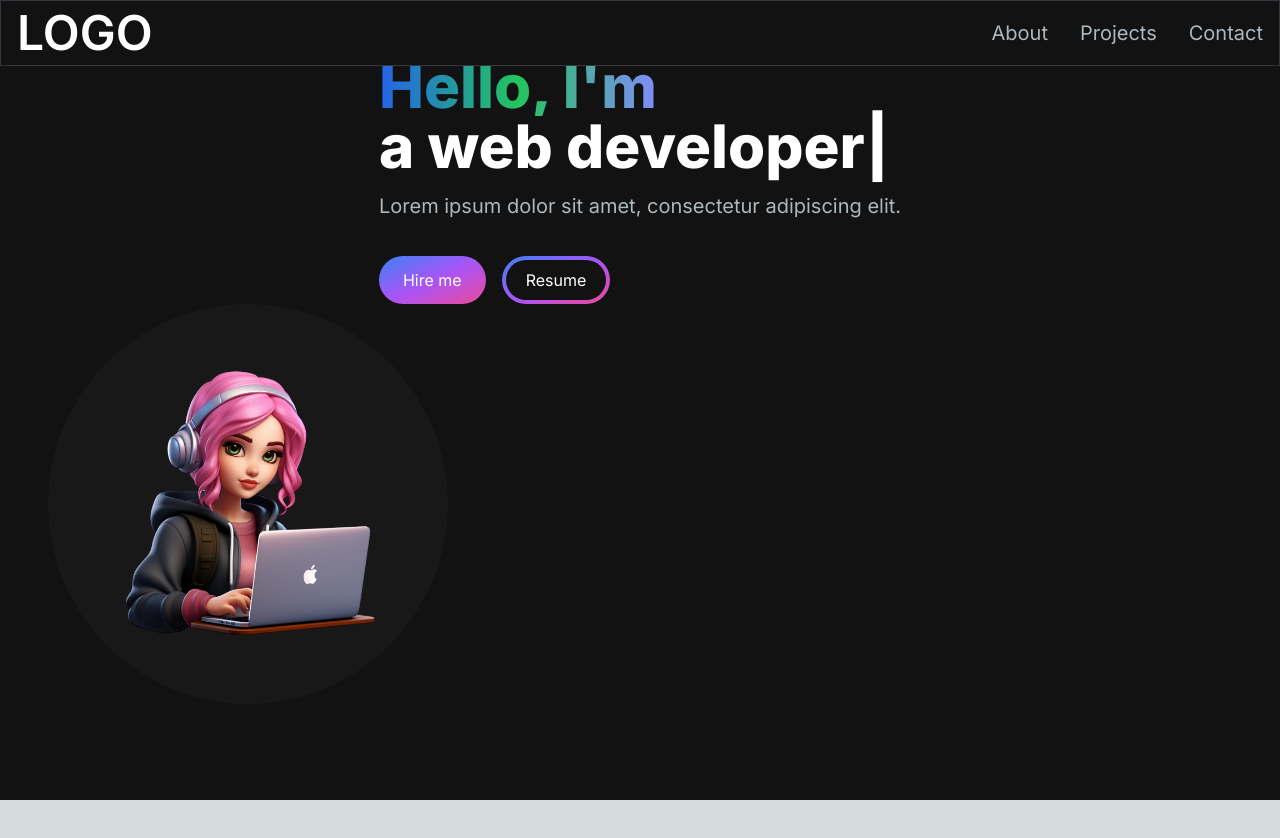
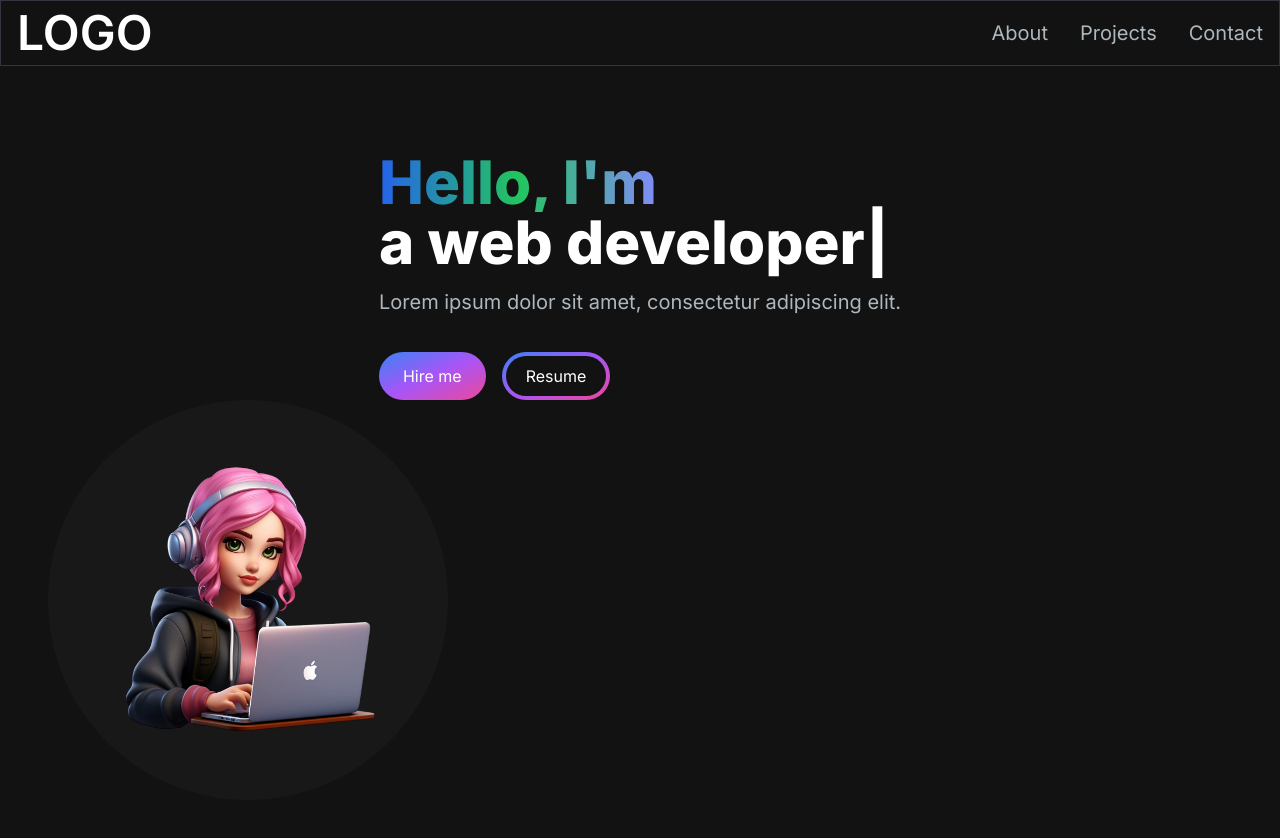
Before and after one commit to lydiaqd/my-portfolio-site, a Next.js app: page / in a window 1280 px wide. Shown: the top 838 px of the page. Before the commit the page ends 800 px from the top, so only its background shows below. Built offline with nearby package versions, Linux system fonts and the light colour scheme.

Commit message:
added About component

```diff
--- /dev/null
+++ b/app/components/About.jsx
@@ -0,0 +1,9 @@
+import React from 'react'
+
+const About = () => {
+  return (
+    <div>About</div>
+  )
+}
+
+export default About
--- a/app/page.js
+++ b/app/page.js
@@ -5,7 +5,7 @@ export default function Home() {
   return (
     <main className="flex min-h-screen flex-col bg-[#121212]">
       <Navbar />
-      <div class="container mx-auto px-12 py-14">
+      <div class="container mt-24 mx-auto px-12 py-14">
         <HeroSection />
       </div>
     </main>
```
